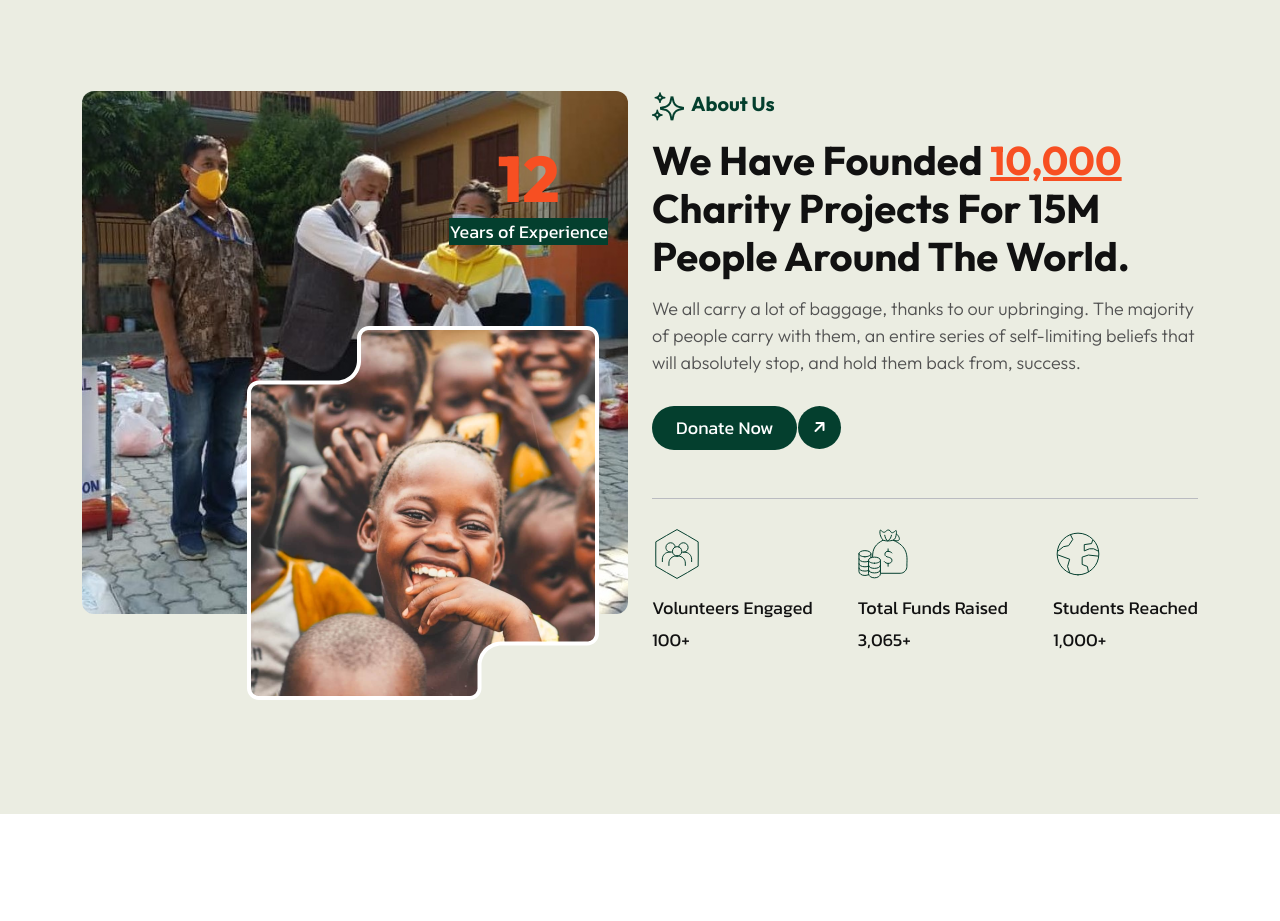
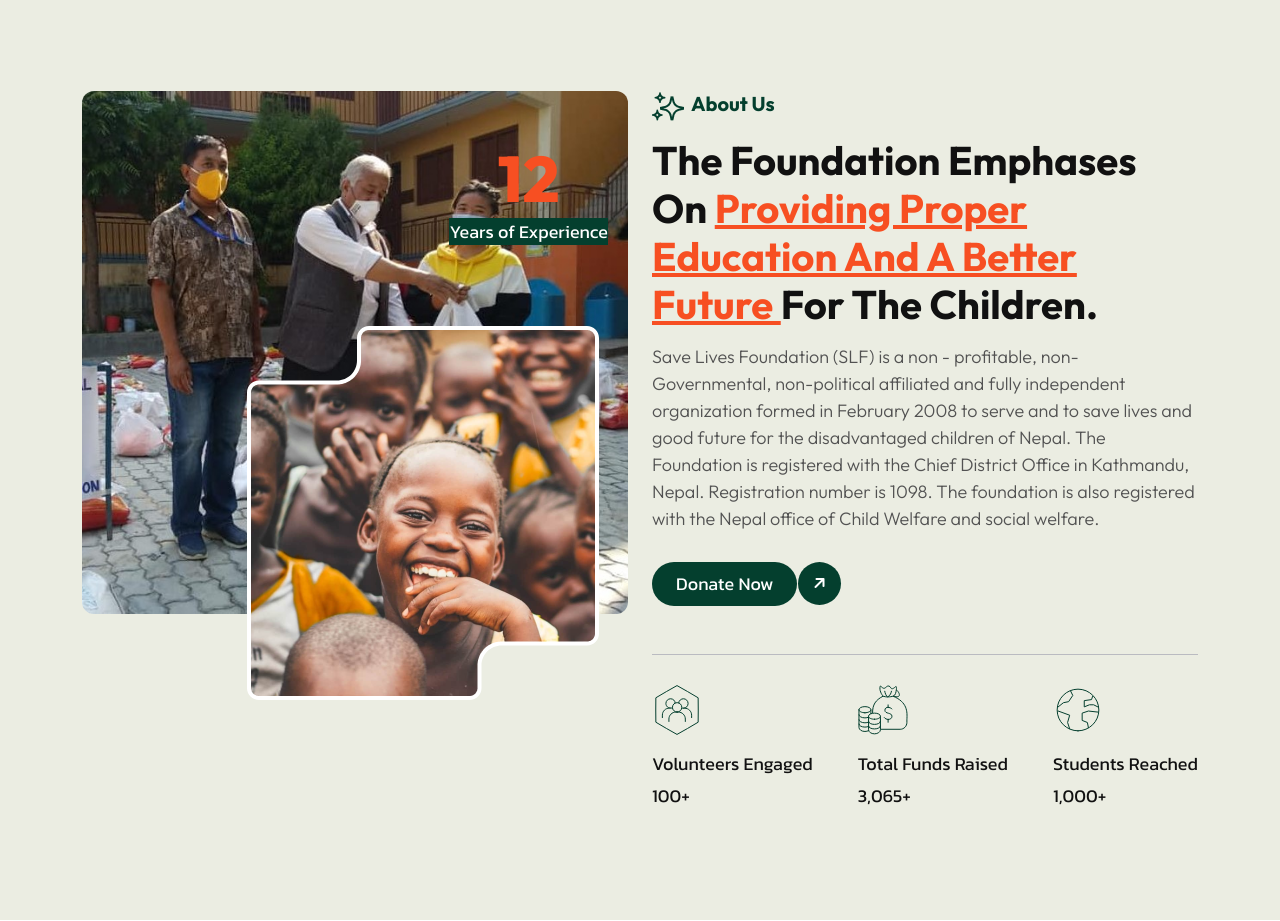
Before and after one commit to danfestudio/savelivesfoundation.org.np, a plain HTML site: page index.html in a window 1280 px wide. Shown: the part 1740-2661 px from the top of the page. Drawn offline with Linux system fonts and the light colour scheme; animation ran at ten frames a second; a web font is replaced by a local one.

Commit message:
"changes in index.html"

```diff
--- a/index.html
+++ b/index.html
@@ -353,12 +353,10 @@
                         <div class="section-title text-center">
                             <div class="subtitle text-start wow fadeInUp" data-wow-delay=".5s"> <span class="mr-7">
                                     <img src="assets/img/icon/starIcon.jpg" alt="icon"></span>About Us </div>
-                            <h2 class="mt-15 text-start wow fadeInUp" data-wow-delay=".3s">We have founded
-                                <span>10,000 </span>charity projects for 15M People around the world.
+                            <h2 class="mt-15 text-start wow fadeInUp" data-wow-delay=".3s">The foundation emphases on
+                                <span>providing proper education and a better future </span>for the children.
                             </h2>
-                            <p>We all carry a lot of baggage, thanks to our upbringing. The majority of people
-                                carry with them, an entire series of self-limiting beliefs that will absolutely
-                                stop, and hold them back from, success.</p>
+                            <p>Save Lives Foundation (SLF) is a non - profitable, non-Governmental, non-political affiliated and fully independent organization formed in February 2008 to serve and to save lives and good future for the disadvantaged children of Nepal. The Foundation is registered with the Chief District Office in Kathmandu, Nepal. Registration number is 1098. The foundation is also registered with the Nepal office of Child Welfare and social welfare.</p>
                         </div>
                         <div class="btn-wrapper wow fadeInUp" data-wow-delay=".5s">
                             <a href="causes-details.html"> <span class="theme-btn"> Donate Now
```
